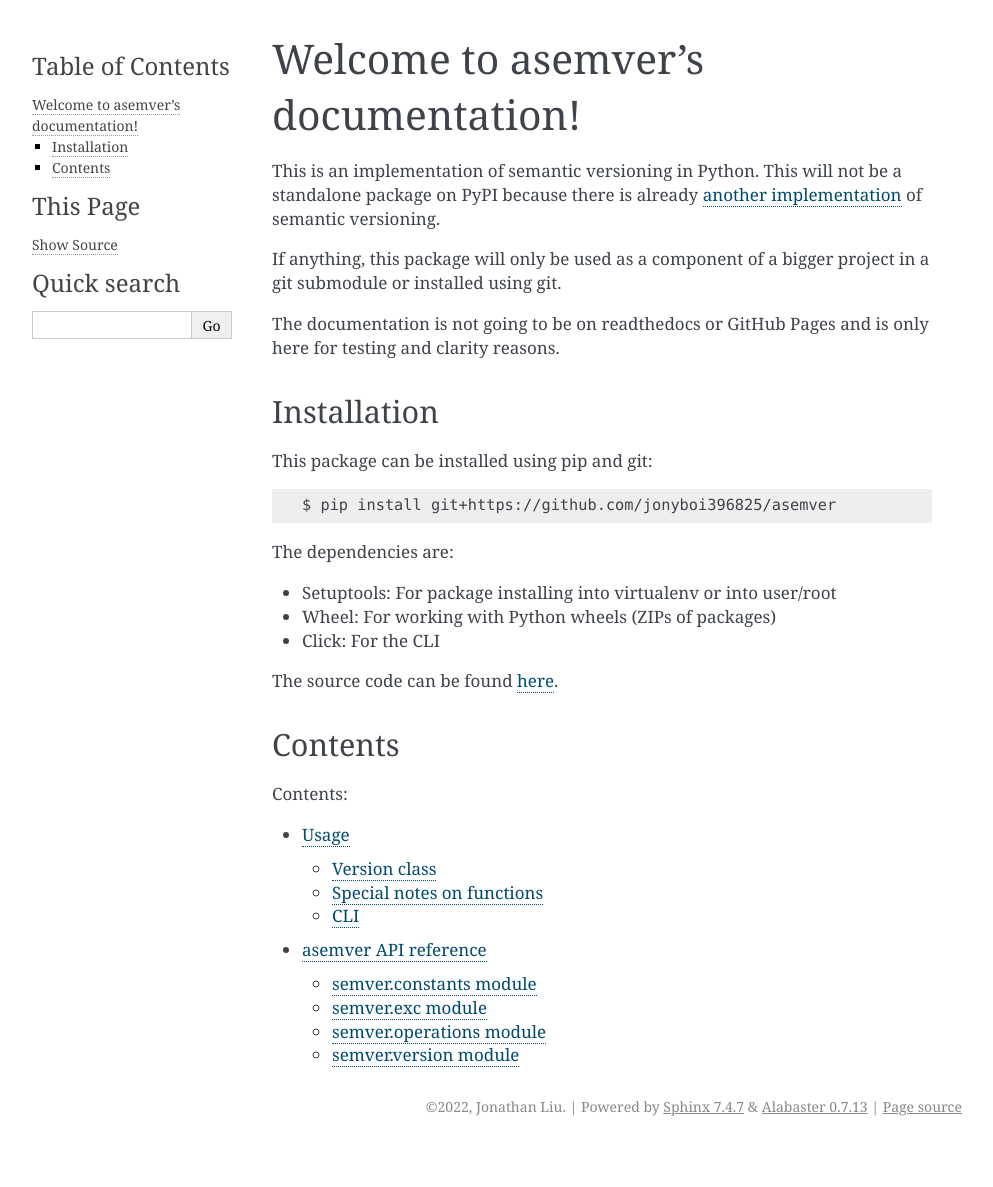
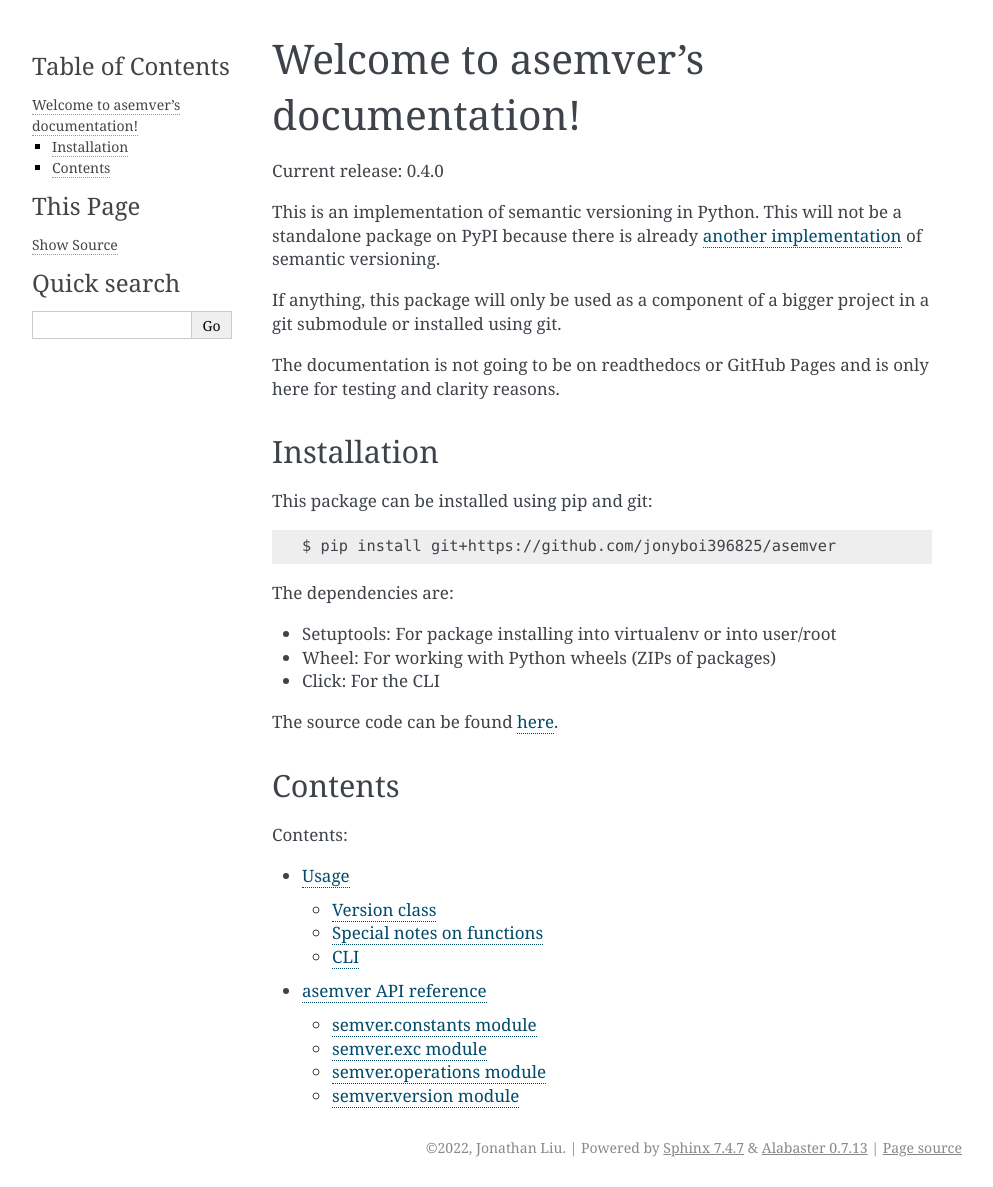
Before and after one commit to jonyboi396825/asemver, a Sphinx documentation site: the page built from docs/source/index.rst, in a window 1280 px wide. Shown: the whole page, without its empty margins (148-1141 px from the left). Built offline with Sphinx 7.4.7, drawn with Linux system fonts in a browser that asks for light colours; before the commit the page ends 1146 px from its top, so only the background shows below that.

Commit message:
add release

```diff
--- a/docs/source/index.rst
+++ b/docs/source/index.rst
@@ -1,5 +1,7 @@
 Welcome to asemver's documentation!
 ===================================
+
+Current release: |release|
 
 This is an implementation of semantic versioning in Python.
 This will not be a standalone package on PyPI because there is
```
